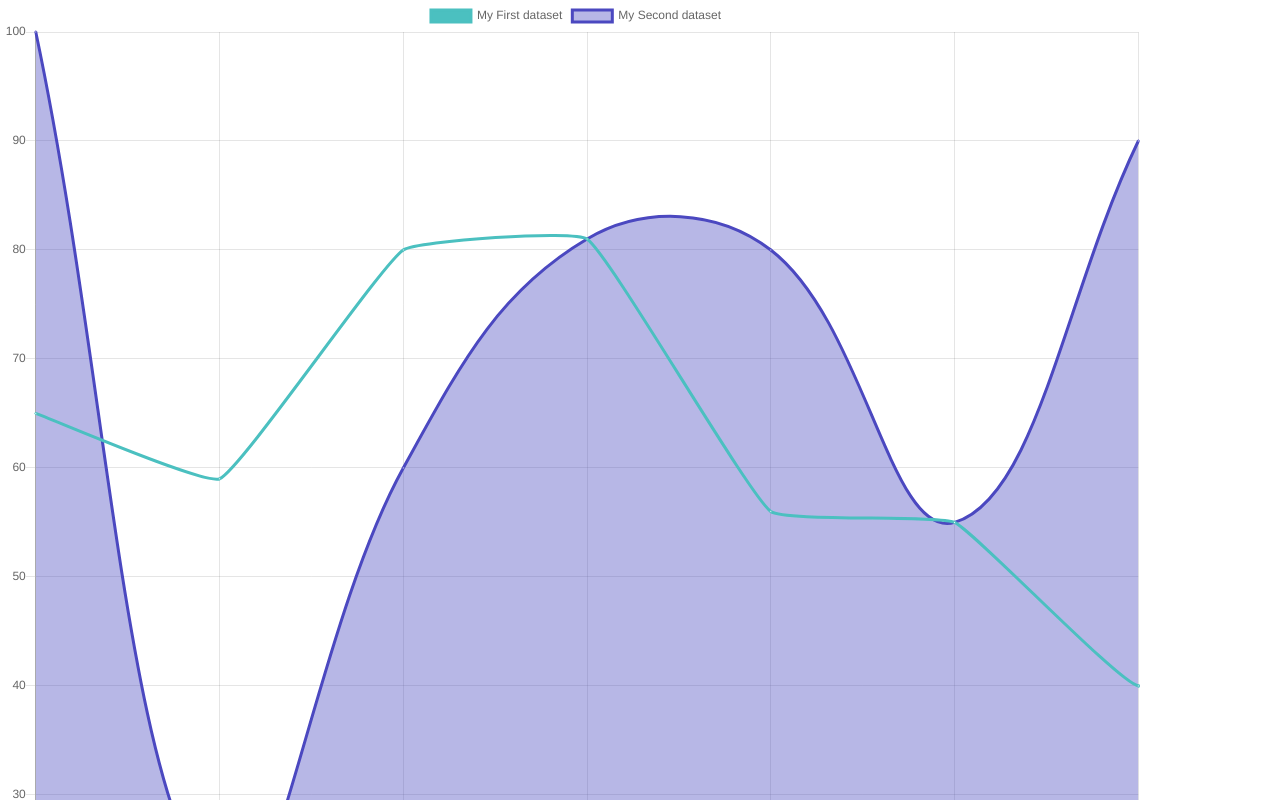
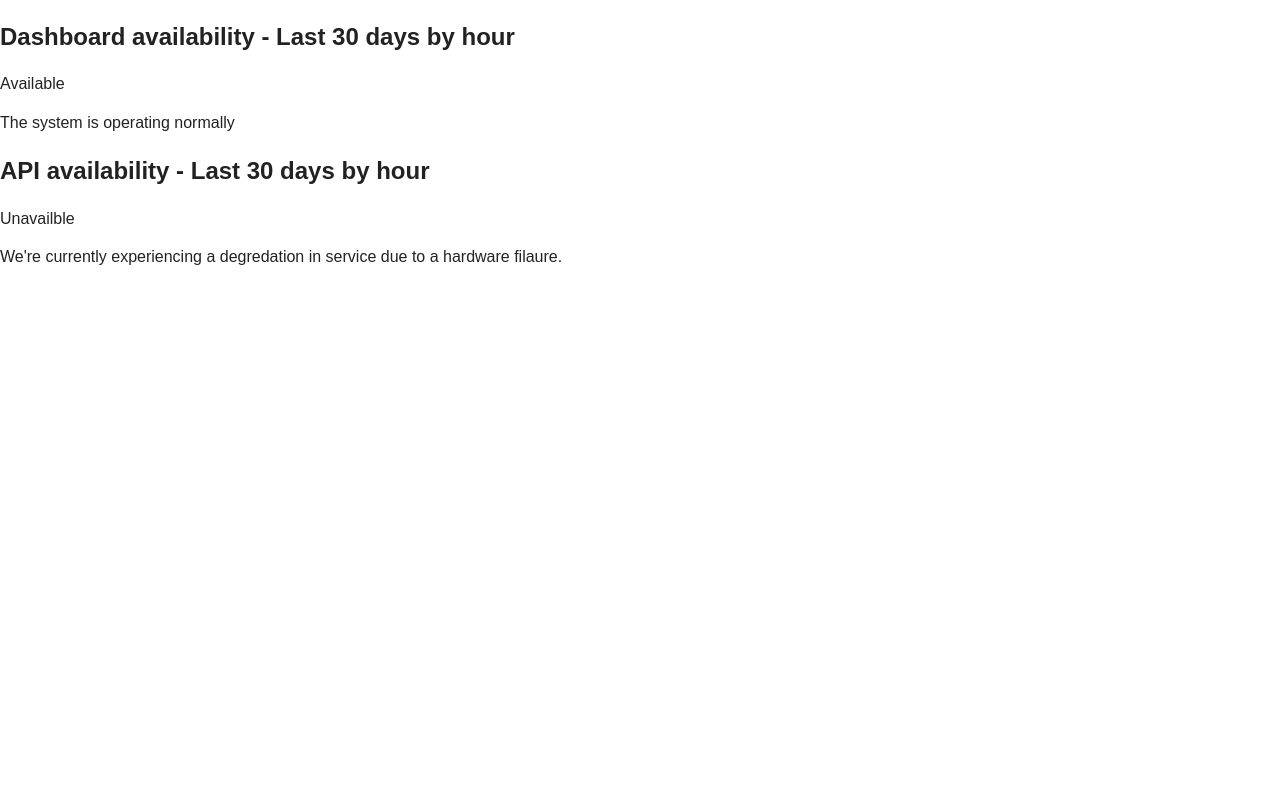
Before and after one commit to sean3325/nukatron, a plain HTML site: page index.html in a window 1280 px wide. Shown: the top 800 px of the page. Drawn offline with nearby package versions, Linux system fonts and the light colour scheme.

Commit message:
pull in data

```diff
--- a/index.html
+++ b/index.html
@@ -13,8 +13,10 @@
     <body>
 
         <div style="width: 90%">
-          <canvas id="LineChart" width="400" height="400"></canvas>
+          <!-- <canvas id="LineChart" width="400" height="400"></canvas> -->
+          <div id="my-container"></div>
         </div>
+
 
         <script src="https://code.jquery.com/jquery-3.1.1.min.js" integrity="sha256-hVVnYaiADRTO2PzUGmuLJr8BLUSjGIZsDYGmIJLv2b8=" crossorigin="anonymous"></script>
         <script>
--- a/js/main.js
+++ b/js/main.js
@@ -1,3 +1,25 @@
+var myContainer = document.getElementById("my-container");
+
+var ourRequest = new XMLHttpRequest();
+ourRequest.open('GET', 'https://cdn.rawgit.com/sean3325/nukatron/6c9fcf0d/history.json');
+ourRequest.onload = function() {
+  var ourData = JSON.parse(ourRequest.responseText);
+  renderHTML(ourData);
+};
+ourRequest.send();
+
+function renderHTML(data) {
+  var htmlString = "";
+
+  for (i = 0; i < data.length; i++) {
+    htmlString += "<div>" + "<h2>" + data[i].name + "</h2>" + "<p>" + data[i].status + "</p>" + "<p>" + data[i].message + "</p>" + "</div>";
+  }
+
+  myContainer.insertAdjacentHTML('beforeend', htmlString);
+
+}
+
+/*
 const CHART = document.getElementById("LineChart");
 let LineChart = new Chart(CHART, {
   type: 'line',
@@ -59,3 +81,18 @@ let LineChart = new Chart(CHART, {
     }
   }
 });
+*/
+
+/*
+$.ajax({
+  url: 'history.json',
+  dataType: 'json',
+  type: 'get',
+  cache: false,
+  success: function(data) {
+    $(data.services).each(function (index, value) {
+      console.log(value.name);
+    });
+  }
+});
+*/
```
Also changed, not shown: 1 other file.
